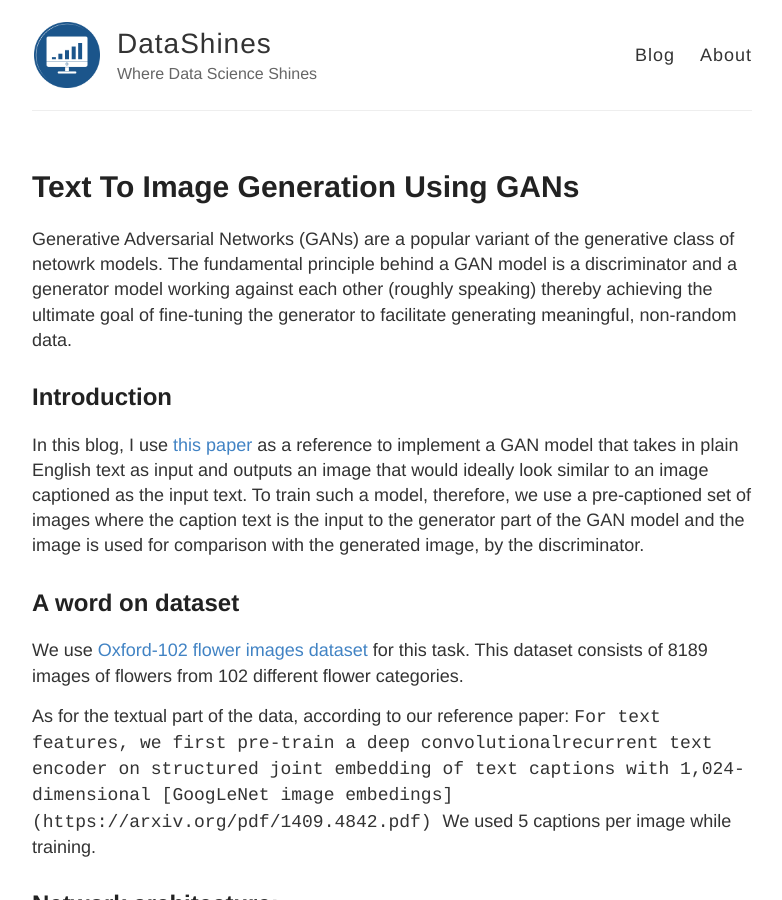
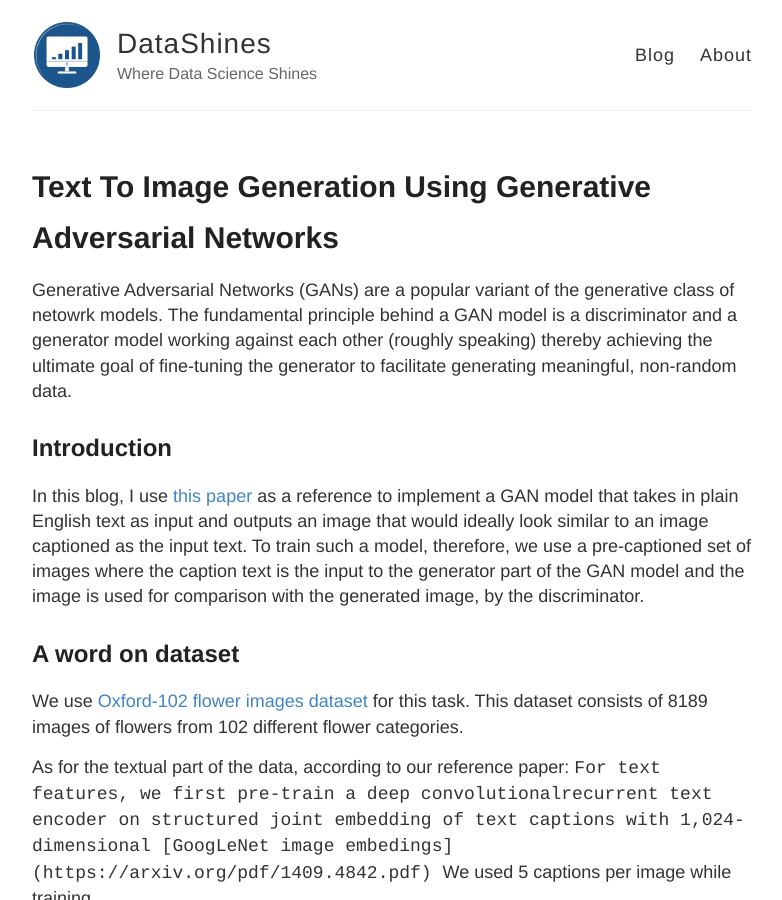
Before and after one commit to datashines/datashines.github.io, a Jekyll site: the page built from _posts/2019-02-28-Text-To-Image-Using-GANs.md, in a window 1280 px wide and 900 px high. Shown: the whole window, without its empty margins (248-1030 px from the left). Built offline with Jekyll 4.4.1, drawn with Linux system fonts in a browser that asks for light colours; comment, search, counter and statistics services are not loaded.

Commit message:
v2i blog 1

```diff
--- a/_posts/2019-02-28-Text-To-Image-Using-GANs.md
+++ b/_posts/2019-02-28-Text-To-Image-Using-GANs.md
@@ -1,6 +1,6 @@
 ---
 layout: post
-title: Text To Image Generation Using GANs
+title: Text To Image Generation Using Generative Adversarial Networks
 ---
 
 Generative Adversarial Networks (GANs) are a popular variant of the generative class of
```
